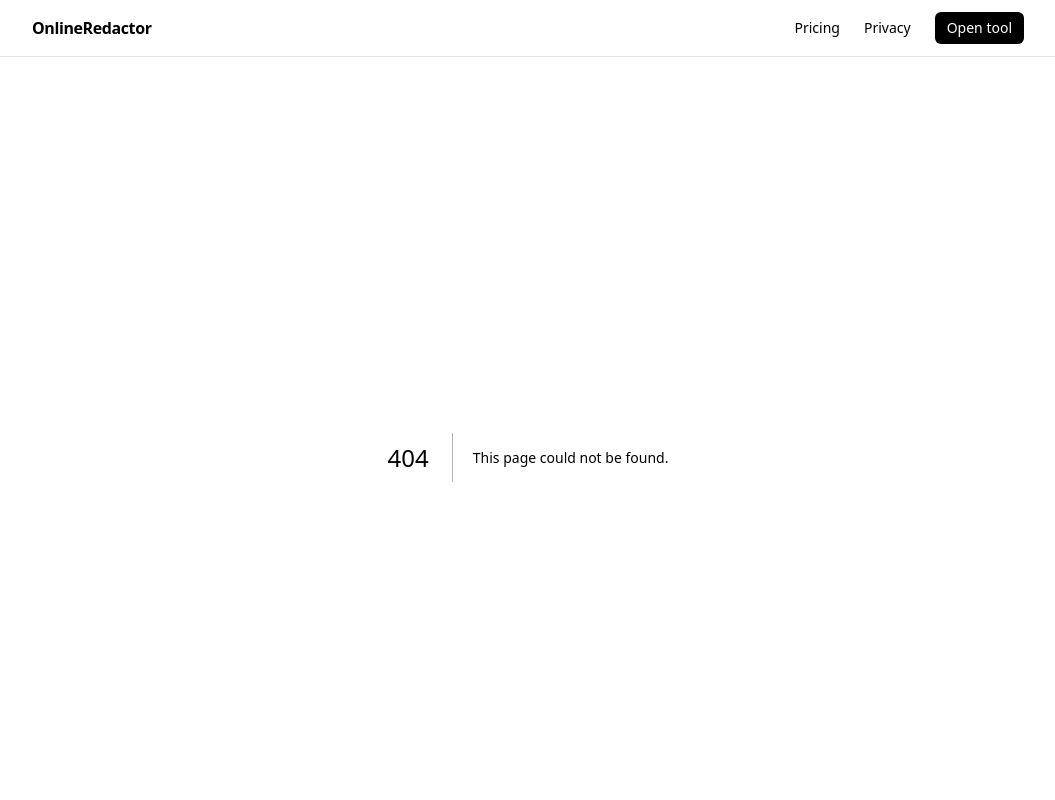
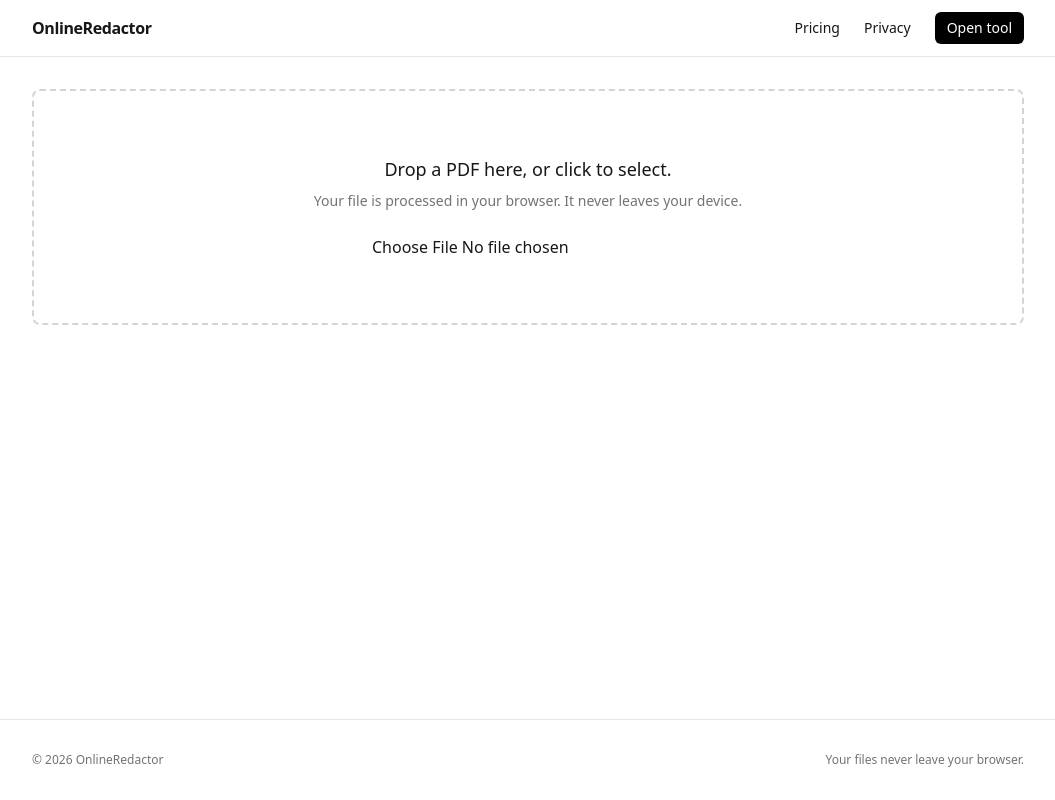
Before and after one commit to CtrlAltMike/onlineredactor, a Next.js app: page /app in a window 1280 px wide. Before the commit this address had no page. Shown: the top 800 px of the page, without its empty margins (112-1167 px from the left). Built offline with nearby package versions, Linux system fonts and the light colour scheme.

Commit message:
feat: add /app shell with client-only redactor placeholder

```diff
--- /dev/null
+++ b/app/app/layout.tsx
@@ -0,0 +1,7 @@
+export const metadata = {
+  title: 'OnlineRedactor — redact a PDF',
+};
+
+export default function AppLayout({ children }: { children: React.ReactNode }) {
+  return children;
+}
--- /dev/null
+++ b/app/app/page.tsx
@@ -0,0 +1,11 @@
+'use client';
+
+import { RedactorClient } from './redactor-client';
+
+export default function AppPage() {
+  return (
+    <main className="max-w-5xl mx-auto px-4 pt-8 pb-16">
+      <RedactorClient />
+    </main>
+  );
+}
--- /dev/null
+++ b/app/app/redactor-client.tsx
@@ -0,0 +1,34 @@
+'use client';
+
+import { useState } from 'react';
+
+export function RedactorClient() {
+  const [file, setFile] = useState<File | null>(null);
+
+  if (!file) {
+    return (
+      <section className="border-2 border-dashed border-neutral-300 rounded-lg p-16 text-center">
+        <p className="text-lg">Drop a PDF here, or click to select.</p>
+        <p className="mt-2 text-sm text-neutral-500">
+          Your file is processed in your browser. It never leaves your device.
+        </p>
+        <input
+          type="file"
+          accept="application/pdf"
+          aria-label="PDF file"
+          className="mt-6"
+          onChange={(e) => {
+            const f = e.target.files?.[0];
+            if (f) setFile(f);
+          }}
+        />
+      </section>
+    );
+  }
+
+  return (
+    <section>
+      <p>Loaded: {file.name}</p>
+    </section>
+  );
+}
```
Also changed, not shown: 1 other file (tests, documents, lock files or other folders).
